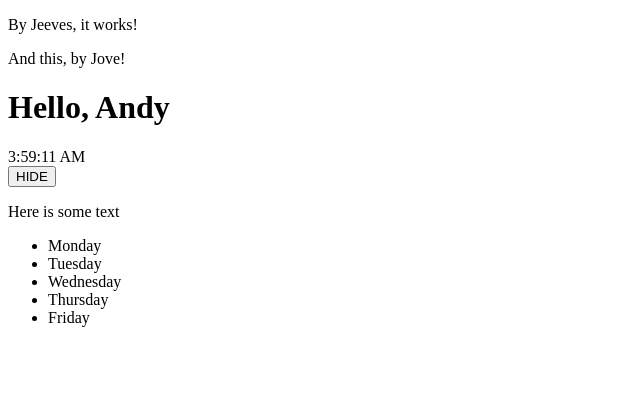
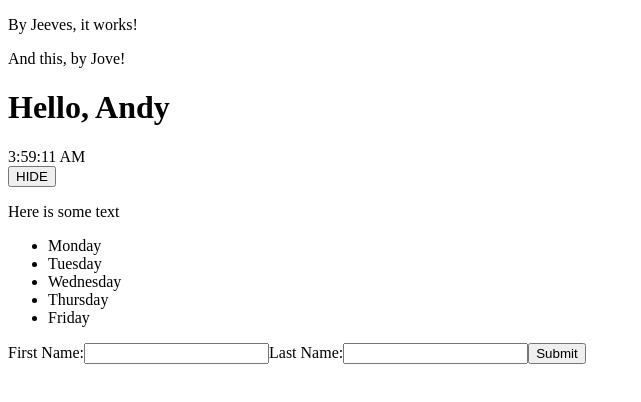
Before and after one commit to tenbackdev/WeeklySchoolSchedules, a React (Create React App) app: page / in a window 1280 px wide. Shown: the top 402 px of the page, without its empty margins (0-641 px from the left). Built offline with nearby package versions, Linux system fonts and the light colour scheme.

Commit message:
Basic Text / Name Input

```diff
--- /dev/null
+++ b/src/GetName.js
@@ -0,0 +1,38 @@
+import React from 'react'
+
+class GetName extends React.Component {
+    constructor(props) {
+        super(props)
+        this.state = {firstName: '', lastName: ''}
+        this.onChange = this.onChange.bind(this)
+        this.onSubmit = this.onSubmit.bind(this)
+    }
+
+    onChange(event) {
+        // Willing to be that there is a better way of handling this, but starting out simple.
+        event.target.name === 'firstName' ?
+            this.setState({firstName: event.target.value}) :
+            this.setState({lastName: event.target.value})
+    }
+
+    onSubmit(event) {
+        alert(`You've submitted: ${this.state.firstName} ${this.state.lastName}`)
+        event.preventDefault() //Stopping the default ways of bubbling through
+    }
+
+    render() {
+        return (
+            <form onSubmit={this.onSubmit}>
+                <label>
+                    First Name:
+                    <input type="text" name="firstName" value={this.state.firstName} onChange={this.onChange} />
+                    Last Name:
+                    <input type="text" name="lastName" value={this.state.lastName} onChange={this.onChange} />
+                </label>
+                <input type="submit" />
+            </form>
+        )
+    }
+}
+
+export default GetName;
--- a/src/index.js
+++ b/src/index.js
@@ -5,6 +5,7 @@ import Two from './Two.js';
 import Welcome from './Welcome.js';
 import Clock from './Clock.js';
 import Toggle from './Toggle.js';
+import GetName from './GetName.js';
 import reportWebVitals from './reportWebVitals';
 
 const root = ReactDOM.createRoot(document.getElementById('root'));
@@ -20,6 +21,7 @@ root.render(
     <Clock />
     <Toggle />
     <ul>{listOfDays}</ul>
+    <GetName />
   </>
 );
 
```
